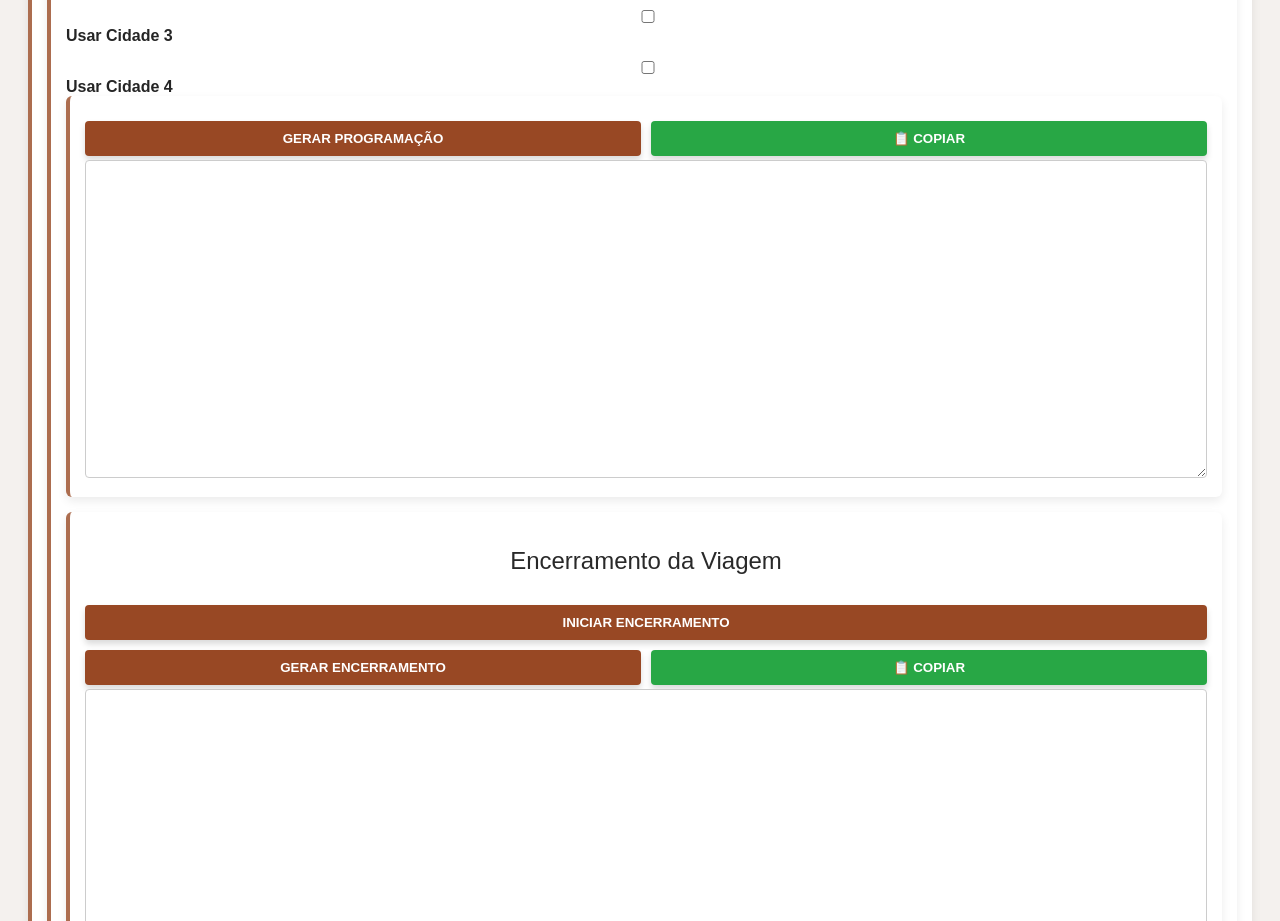
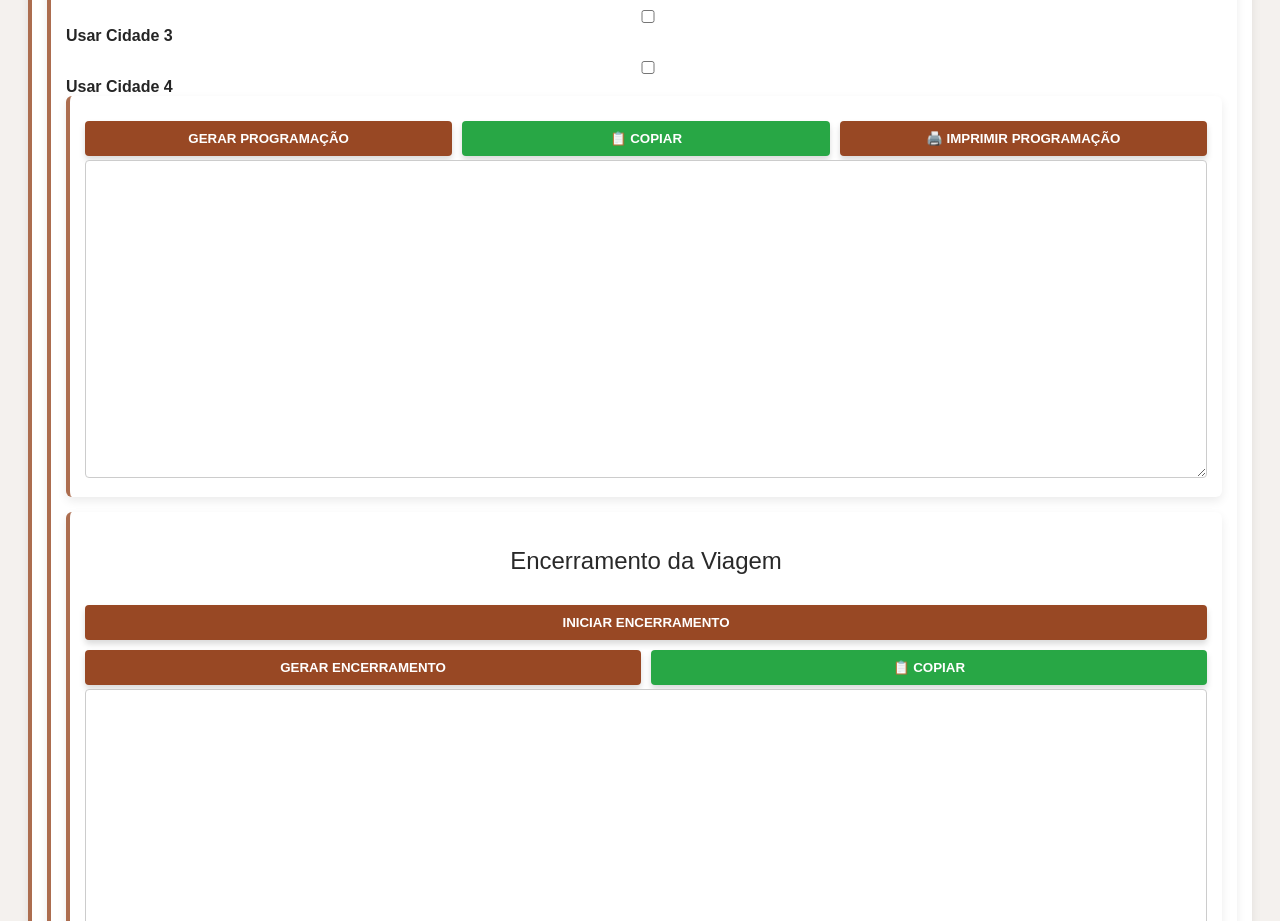
Before and after one commit to alissonhyper/programacao-de-viagens, a plain HTML site: page index.html in a window 1280 px wide. Shown: the part 1760-2681 px from the top of the page. Drawn offline with Linux system fonts and the light colour scheme.

Commit message:
Botão 'gerar impressão' adicionado

```diff
--- a/index.html
+++ b/index.html
@@ -291,6 +291,7 @@
     <div class="linha">
         <button type="button" onclick="gerarTexto()">GERAR PROGRAMAÇÃO</button>
         <button type="button" class="btn-copiar" onclick="copiarTexto('resultado')">📋 COPIAR</button>
+        <button onclick="imprimirProgramacao()">🖨️ IMPRIMIR PROGRAMAÇÃO</button>
     </div>
     <textarea id="resultado" rows="20" readonly></textarea>
 </div>
--- a/programacao_viagem.js
+++ b/programacao_viagem.js
@@ -353,10 +353,6 @@ function gerarEncerramento() {
 
         // === CABEÇALHO DO FECHAMENTO (espelhado da programação) ===
     const data = document.getElementById("data").value;
-    const encerramento = document.getElementById("horario-encerramento")
-        ? document.getElementById("horario-encerramento").value
-        : "";
-
     const tecnico = document.getElementById("tecnico").value;
     const auxiliar = document.getElementById("auxiliar").value;
 
@@ -414,6 +410,47 @@ function gerarEncerramento() {
         t += "\n";
     });
 
+
+
     t += "----------------------------------------------------------------------------\n";
     document.getElementById("resultado-encerramento").value = t;
 }
+
+/* =====================================================
+   IMPRIMIR PROGRAMAÇÃO
+===================================================== */
+function imprimirProgramacao() {
+    const texto = document.getElementById("resultado").value;
+
+    if (!texto.trim()) {
+        alert("Gere a programação antes de imprimir.");
+        return;
+    }
+
+    const janela = window.open("", "", "width=800,height=600");
+
+    janela.document.write(`
+        <html>
+            <head>
+                <title>Programação da Viagem</title>
+                <style>
+                    body {
+                        font-family: Arial, Helvetica, sans-serif;
+                        font-size: 15px;
+                        padding: 25px;
+                        padding-left: 05px;
+                        line-height: 1.4;
+                    }
+                </style>
+            </head>
+            <body>
+                ${texto.replace(/\n/g, "<br>")}
+            </body>
+        </html>
+    `);
+
+    janela.document.close();
+    janela.focus();
+    janela.print();
+    janela.close();
+}
```
